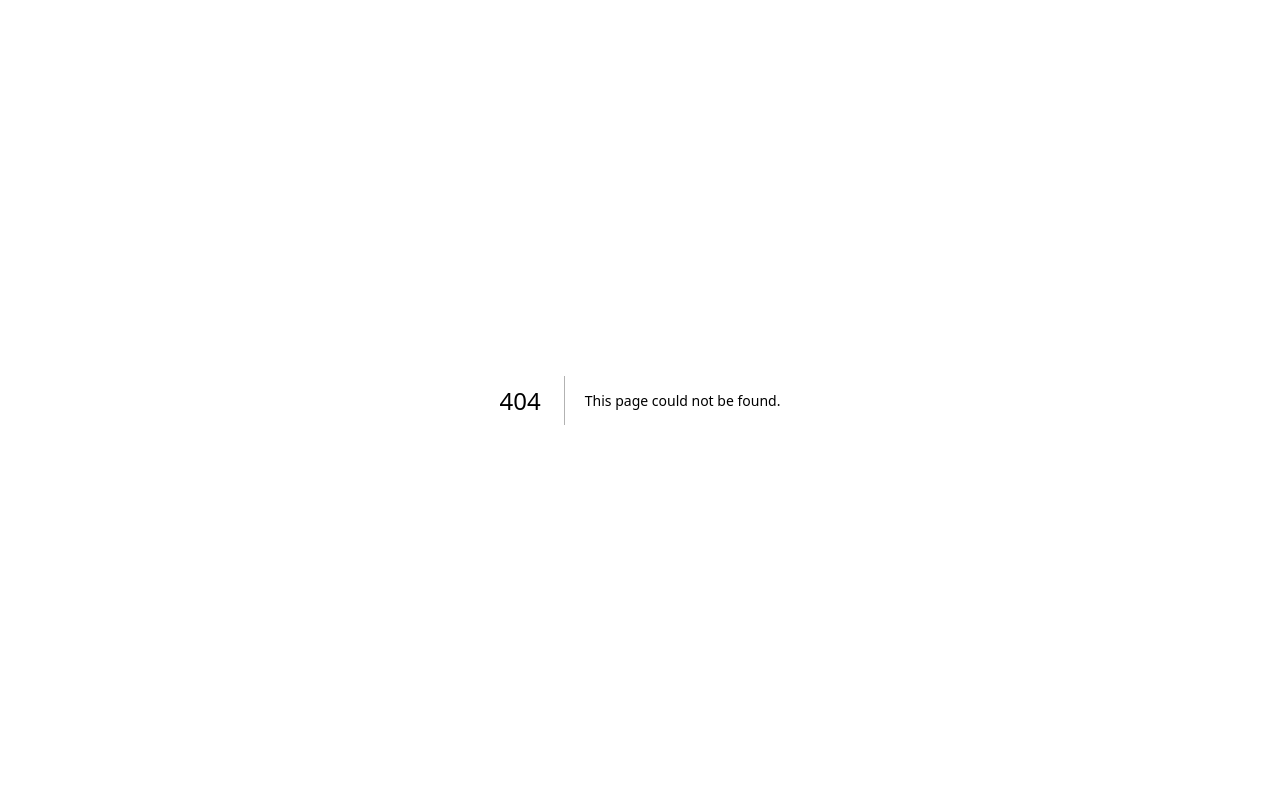
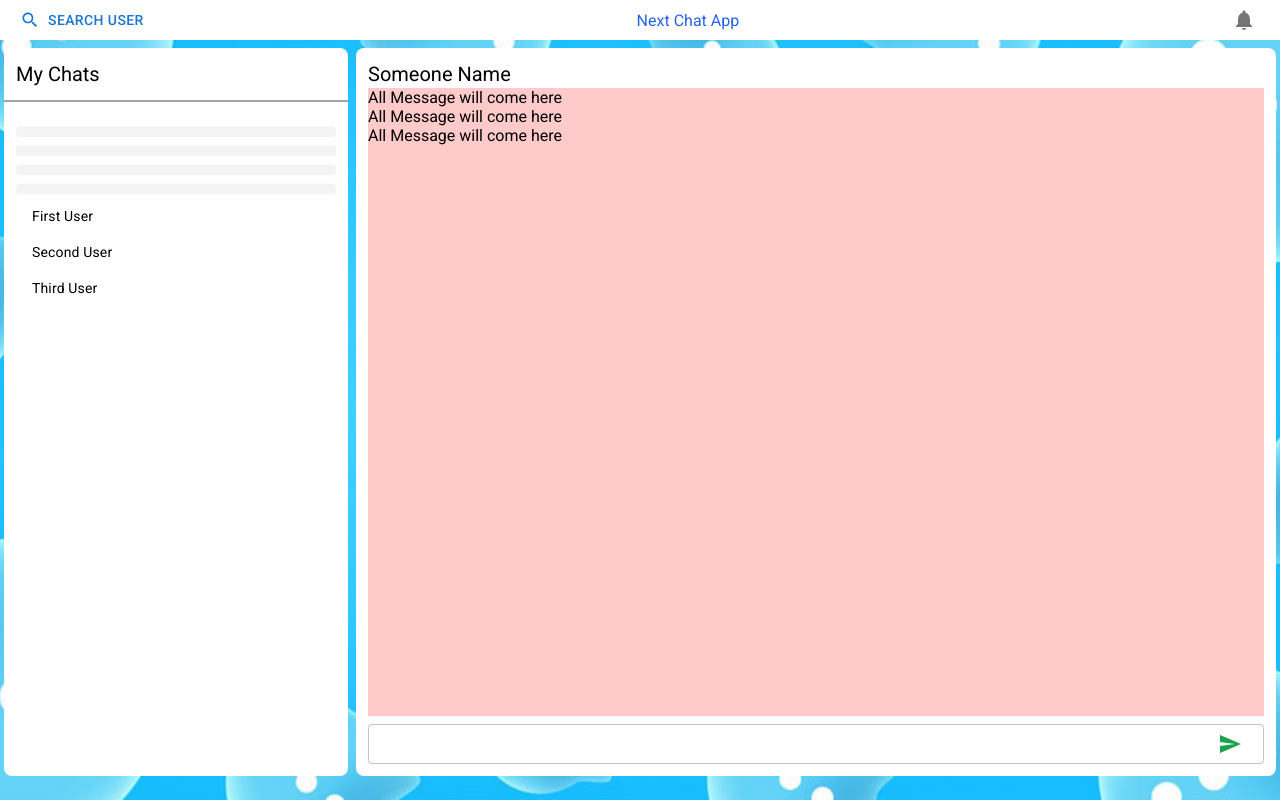
Before and after one commit to neeraj2021/nextjs_chat_app_client, a Next.js app: page /chatpage in a window 1280 px wide. Before the commit this address had no page. Built offline with nearby package versions, Linux system fonts and the light colour scheme.

Commit message:
dev: create chat page ui

```diff
--- /dev/null
+++ b/components/ChatBox.tsx
@@ -0,0 +1,14 @@
+import React from "react";
+import SingleChat from "./SingleChat";
+
+function ChatBox() {
+  return (
+    <div className="flex flex-col p-3 rounded-lg bg-white w-[70%]">
+      <p className="text-xl">Someone Name</p>
+
+      <SingleChat />
+    </div>
+  );
+}
+
+export default ChatBox;
--- a/pages/components/Login.tsx
+++ b/components/Login.tsx
@@ -1,7 +1,7 @@
 import { Container, TextField, Button } from "@mui/material";
 import React, { useState } from "react";
 import { LoadingButton } from "@mui/lab";
-import { ILoginForm } from "../../interface";
+import { ILoginForm } from "../interface";
 
 function Login() {
   const [loginBody, setLoginBody] = useState<ILoginForm>({
--- /dev/null
+++ b/components/MyChats.tsx
@@ -0,0 +1,31 @@
+import { List, ListItemButton, ListItemText, Skeleton } from "@mui/material";
+import React from "react";
+
+function MyChats() {
+  return (
+    <div className="flex flex-col items-center p-3 bg-white rounded-lg w-1/4">
+      <div className="px-3 pb-3 text-xl flex w-full border-solid border-0 border-gray-400 border-b-2">
+        My Chats
+      </div>
+      <div className="flex flex-col p-3 w-full h-full">
+        <List dense>
+          <Skeleton variant="text" sx={{ fontSize: "1rem" }} />
+          <Skeleton variant="text" sx={{ fontSize: "1rem" }} />
+          <Skeleton variant="text" sx={{ fontSize: "1rem" }} />
+          <Skeleton variant="text" sx={{ fontSize: "1rem" }} />
+          <ListItemButton>
+            <ListItemText primary="First User" />
+          </ListItemButton>
+          <ListItemButton>
+            <ListItemText primary="Second User" />
+          </ListItemButton>
+          <ListItemButton>
+            <ListItemText primary="Third User" />
+          </ListItemButton>
+        </List>
+      </div>
+    </div>
+  );
+}
+
+export default MyChats;
--- /dev/null
+++ b/components/SideDrawer.tsx
@@ -0,0 +1,112 @@
+import React, { useState } from "react";
+import SearchIcon from "@mui/icons-material/Search";
+import NotificationsIcon from "@mui/icons-material/Notifications";
+import {
+  Button,
+  Tooltip,
+  IconButton,
+  Drawer,
+  TextField,
+  List,
+  ListItemButton,
+  ListItemText,
+  ListSubheader,
+  Skeleton,
+} from "@mui/material";
+
+function DrawerList() {
+  const [search, setSearch] = useState("");
+
+  const handleClick = () => {};
+
+  return (
+    <div>
+      <TextField
+        value={search}
+        onChange={(e) => {
+          setSearch(e.target.value);
+        }}
+        placeholder="Search by name or email"
+        size="small"
+        InputProps={{
+          endAdornment: (
+            <IconButton onClick={handleClick}>
+              <SearchIcon className="text-blue-600" />
+            </IconButton>
+          ),
+        }}
+      />
+
+      <List
+        dense
+        subheader={
+          <ListSubheader component="div">Search Results</ListSubheader>
+        }
+      >
+        <Skeleton variant="text" sx={{ fontSize: "1rem" }} />
+        <Skeleton variant="text" sx={{ fontSize: "1rem" }} />
+        <Skeleton variant="text" sx={{ fontSize: "1rem" }} />
+        <Skeleton variant="text" sx={{ fontSize: "1rem" }} />
+        <Skeleton variant="text" sx={{ fontSize: "1rem" }} />
+        <Skeleton variant="text" sx={{ fontSize: "1rem" }} />
+        <ListItemButton>
+          <ListItemText primary="First User" />
+        </ListItemButton>
+        <ListItemButton>
+          <ListItemText primary="First User" />
+        </ListItemButton>
+        <ListItemButton>
+          <ListItemText primary="First User" />
+        </ListItemButton>
+        <ListItemButton>
+          <ListItemText primary="First User" />
+        </ListItemButton>
+      </List>
+    </div>
+  );
+}
+
+function SideDrawer() {
+  const [showDrawer, setShowDrawer] = useState(false);
+
+  const toggleDrawer =
+    (open: boolean) => (event: React.KeyboardEvent | React.MouseEvent) => {
+      if (
+        event.type === "keydown" &&
+        ((event as React.KeyboardEvent).key === "Tab" ||
+          (event as React.KeyboardEvent).key === "Shift")
+      ) {
+        return;
+      }
+
+      setShowDrawer(open);
+    };
+
+  return (
+    <div className="bg-white px-4 flex justify-between items-center">
+      <Tooltip title="Search user to chat" arrow placement="bottom">
+        <Button onClick={toggleDrawer(true)} startIcon={<SearchIcon />}>
+          Search User
+        </Button>
+      </Tooltip>
+
+      <span className="text-blue-600">Next Chat App</span>
+
+      <IconButton>
+        <NotificationsIcon />
+      </IconButton>
+
+      <Drawer
+        open={showDrawer}
+        onClose={toggleDrawer(false)}
+        PaperProps={{
+          sx: { width: "240px", padding: "5px" },
+        }}
+      >
+        <DrawerList />
+      </Drawer>
+    </div>
+  );
+}
+
+export default SideDrawer;
--- a/pages/components/SignUp.tsx
+++ b/components/SignUp.tsx
@@ -1,7 +1,7 @@
 import { LoadingButton } from "@mui/lab";
 import { Container, TextField } from "@mui/material";
 import React, { useState } from "react";
-import { ISignUpForm } from "../../interface";
+import { ISignUpForm } from "../interface";
 
 function SignUp() {
   const [signupBody, setSignupBody] = useState<ISignUpForm>({
@@ -14,7 +14,7 @@ function SignUp() {
   const [loading, setLoading] = useState(false);
 
   const handleChange = (
-    e: React.ChangeEvent<HTMLInputElement | HTMLTextAreaElement>,
+    e: React.ChangeEvent<HTMLInputElement | HTMLTextAreaElement>
   ) => {
     e.preventDefault();
     const { name, value } = e.target;
--- /dev/null
+++ b/components/SingleChat.tsx
@@ -0,0 +1,33 @@
+import React, { useState } from "react";
+import TextField from "@mui/material/TextField";
+import { IconButton } from "@mui/material";
+import SendIcon from "@mui/icons-material/Send";
+
+function SingleChat() {
+  const [message, setMessage] = useState("");
+
+  return (
+    <div className="flex items-center flex-col justify-center h-full bg-gray-100 rounded-lg">
+      <div className="flex-grow bg-red-200 w-full overflow-y-scroll">
+        <p>All Message will come here</p>
+        <p>All Message will come here</p>
+        <p>All Message will come here</p>
+      </div>
+      <TextField
+        value={message}
+        size="small"
+        onChange={(e) => setMessage(e.target.value)}
+        className="w-full bg-white pt-2"
+        InputProps={{
+          endAdornment: (
+            <IconButton onClick={() => {}}>
+              <SendIcon className="text-green-600" />
+            </IconButton>
+          ),
+        }}
+      />
+    </div>
+  );
+}
+
+export default SingleChat;
--- a/package.json
+++ b/package.json
@@ -13,6 +13,7 @@
     "@emotion/cache": "^11.10.5",
     "@emotion/react": "^11.10.5",
     "@emotion/styled": "^11.10.5",
+    "@mui/icons-material": "^5.11.0",
     "@mui/lab": "^5.0.0-alpha.114",
     "@mui/material": "^5.11.2",
     "@next/font": "13.1.1",
--- /dev/null
+++ b/pages/chatpage.tsx
@@ -0,0 +1,18 @@
+import React from "react";
+import ChatBox from "../components/ChatBox";
+import MyChats from "../components/MyChats";
+import SideDrawer from "../components/SideDrawer";
+
+function ChatPage() {
+  return (
+    <div>
+      <SideDrawer />
+      <div className="flex justify-center w-full h-[91vh] py-2 gap-2">
+        <MyChats />
+        <ChatBox />
+      </div>
+    </div>
+  );
+}
+
+export default ChatPage;
--- a/pages/index.tsx
+++ b/pages/index.tsx
@@ -1,7 +1,7 @@
 import { Container, Paper, Tab, Tabs } from "@mui/material";
 import React, { useState } from "react";
-import Login from "./components/Login";
-import SignUp from "./components/SignUp";
+import Login from "../components/Login";
+import SignUp from "../components/SignUp";
 import { FormType } from "../constants";
 
 function Home() {
--- a/tailwind.config.js
+++ b/tailwind.config.js
@@ -12,4 +12,4 @@ module.exports = {
     extend: {},
   },
   plugins: [],
-}
+};
```
Also changed, not shown: .eslintrc.json, 1 other file (tests, documents, lock files or other folders).
